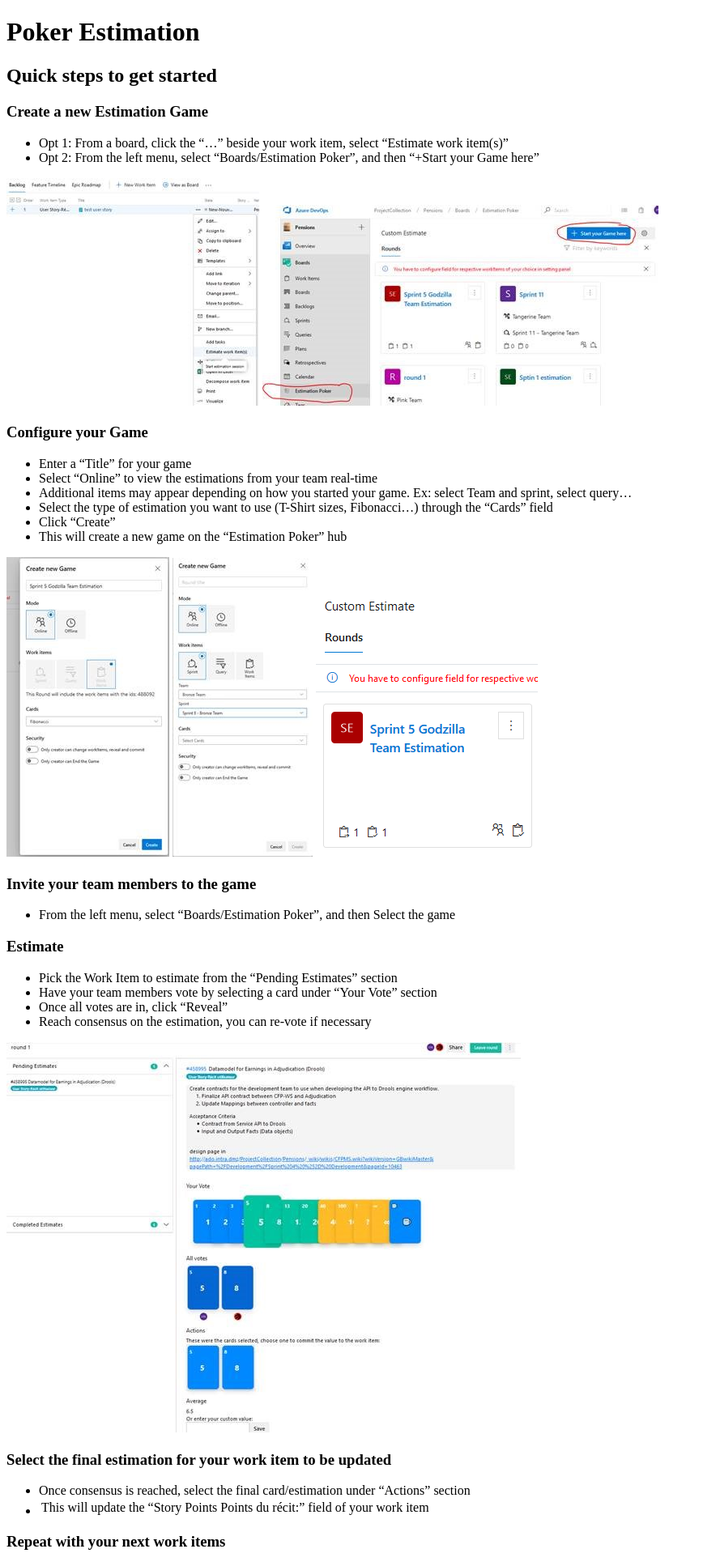
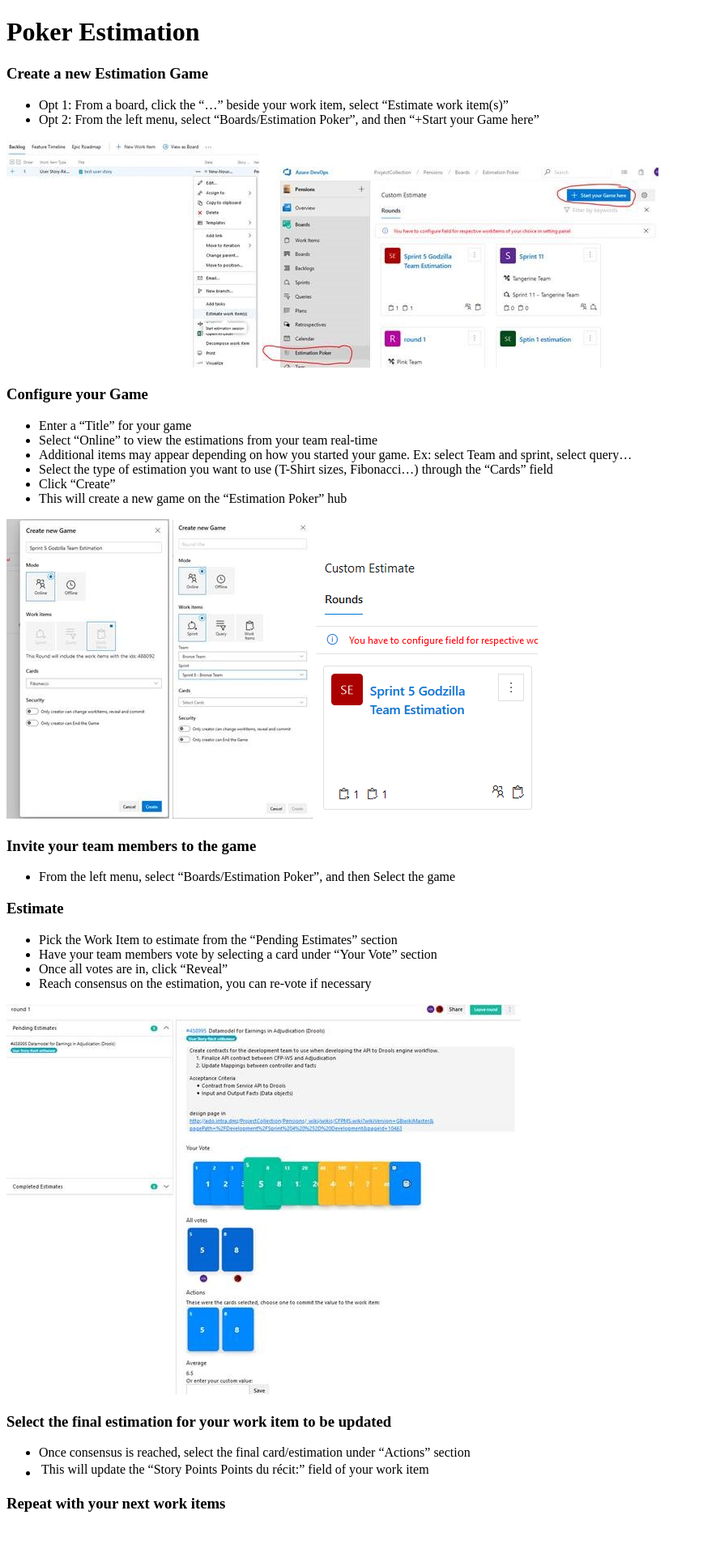
Before and after one commit to esdc-devcop/esdc-devcop.github.io, a Jekyll site: the page built from _guides/PokerEstimation.md, in a window 1280 px wide. Shown: the whole page at 81% size, without its empty margins (0-868 px from the left). Built offline with Jekyll 4.4.1, drawn with Linux system fonts in a browser that asks for light colours; comment, search, counter and statistics services are not loaded; after the commit the page ends 1887 px from its top, so only the background shows below that.

Commit message:
Update PokerEstimation.md

```diff
--- a/_guides/PokerEstimation.md
+++ b/_guides/PokerEstimation.md
@@ -5,8 +5,6 @@
 summary: Demonstrate how to use Poker Estimation in ADO.
 date: 2020-12-30
 ---
-
-## Quick steps to get started
 
 ### Create a new Estimation Game
 
```
